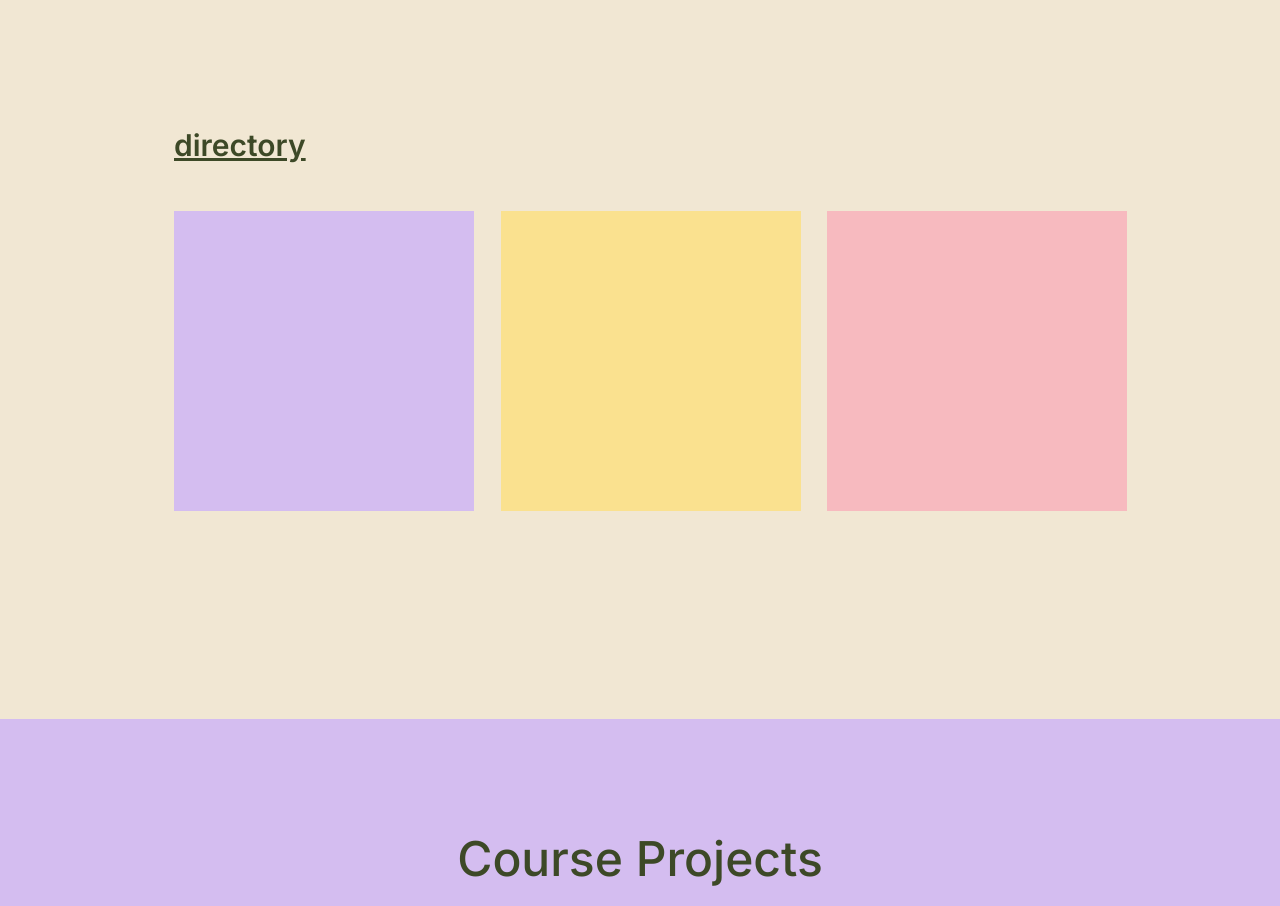
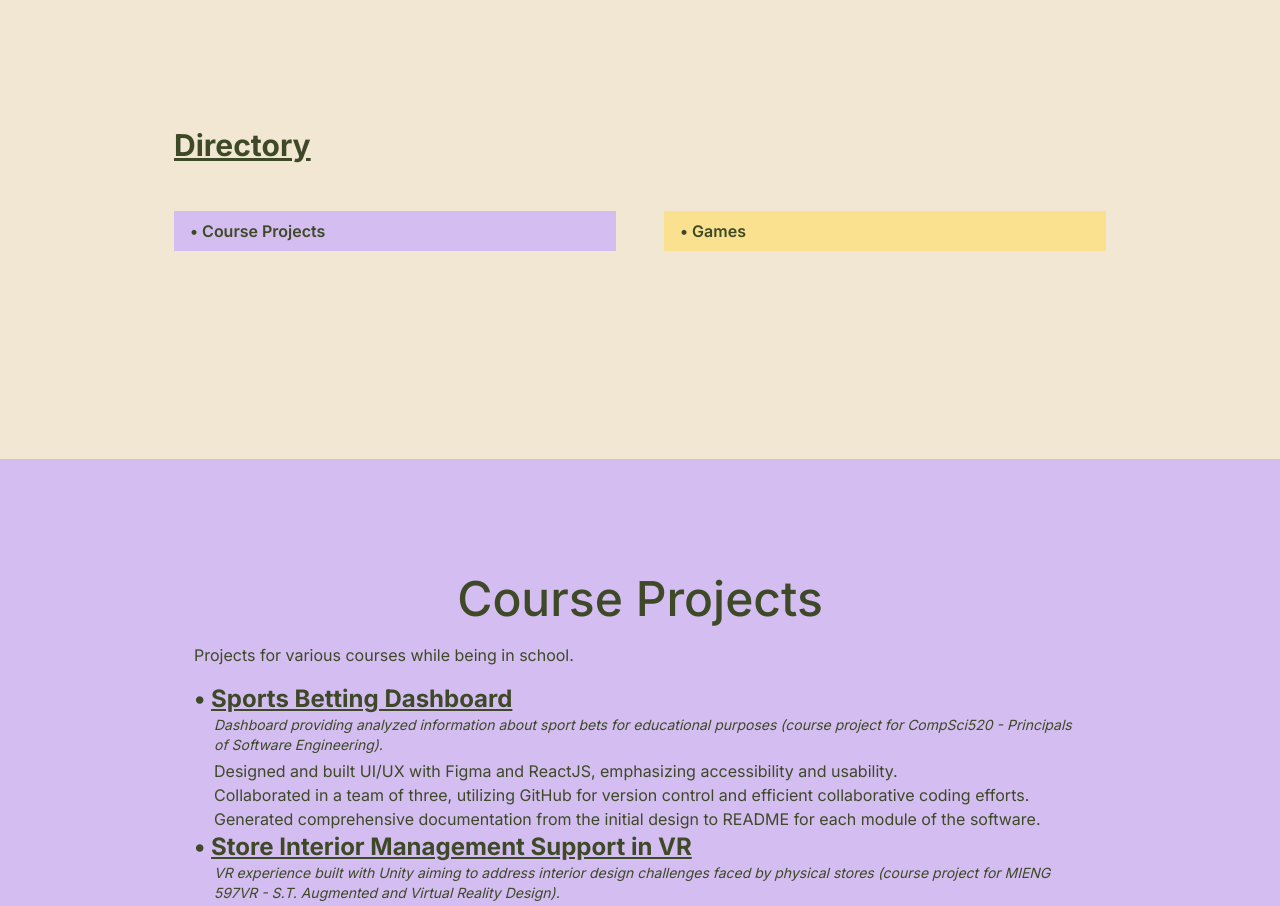
Before and after one commit to sabri-xz/portfolio, a Next.js app: page /projects in a window 1280 px wide. Shown: the part 843-1749 px from the top of the page. Built offline with nearby package versions, Linux system fonts and the light colour scheme.

Commit message:
edited directory

```diff
--- a/app/components/Sparkles.tsx
+++ b/app/components/Sparkles.tsx
@@ -30,7 +30,7 @@ const Sparkles: React.FC<{logoX: number, logoWidth: number, logoY: number}> = ({
         <div className="">
                 <svg width="20" height="20"
                      className={`text-th-foreground sparkle1 absolute ${showSparkles[0] ? '' : 'hidden'}`}
-                     style={{top:`${logoY}`, left:`${logoX + 0.39*logoWidth}px`}}>
+                     style={{top:`25%`, left:`${logoX + 0.39*logoWidth}px`}}>
                     <circle cx="10" cy="10" r="10" fill="currentColor" />
                 </svg>
 
--- a/app/projects/components/Directory.tsx
+++ b/app/projects/components/Directory.tsx
@@ -18,17 +18,17 @@ const Directory: React.FC<{}> = () => {
                     initial={{ opacity: 0, y: 30 }}
                     whileInView={{ opacity: 1, y: 0 }}
                     transition={{ duration: 0.2 }}>
-            <p className="px-12 w-full font-semibold text-3xl underline"> directory </p>
-            <div className="grid grid-cols-3 grid-rows-1 gap-12 w-full p-12 directory">
-                <a className="w-auto h-64 bg-th-art1 transition-colors duration-500"
+            <p className="px-12 w-full font-bold text-3xl underline"> Directory </p>
+            <div className="grid grid-cols-2 grid-rows-1 gap-12 w-full p-12 directory">
+                <a className="w-auto bg-th-art1 transition-colors duration-500 pl-4 py-2 font-semibold"
                     href='#Course-projects'
-                    onClick={(e) => handleScroll(e, 'VisualArt')}/>
-                <a className="w-auto h-64 bg-th-art2 transition-colors duration-500"
+                    onClick={(e) => handleScroll(e, 'Course-projects')}> &#8226; Course Projects </a>
+                <a className="w-auto bg-th-art2 transition-colors duration-500 pl-4 py-2 font-semibold"
                     href='#Games'
-                    onClick={(e) => handleScroll(e, 'Games')}/>
-                <a className="w-auto h-64 bg-th-art3 transition-colors duration-500"
+                    onClick={(e) => handleScroll(e, 'Games')}> &#8226; Games </a>
+                {/* <a className="w-auto h-64 bg-th-art3 transition-colors duration-500"
                     href='#Crafts'
-                    onClick={(e) => handleScroll(e, 'Crafts')}/>
+                    onClick={(e) => handleScroll(e, 'Crafts')}/> */}
             </div>
         </motion.div>
     )
--- a/app/styles/artPage.css
+++ b/app/styles/artPage.css
@@ -4,6 +4,6 @@
 }
 
 .directory > * {
-    width: 300px;
-    height: 300px;
+    width: auto;
+    height: auto;
 }
```
